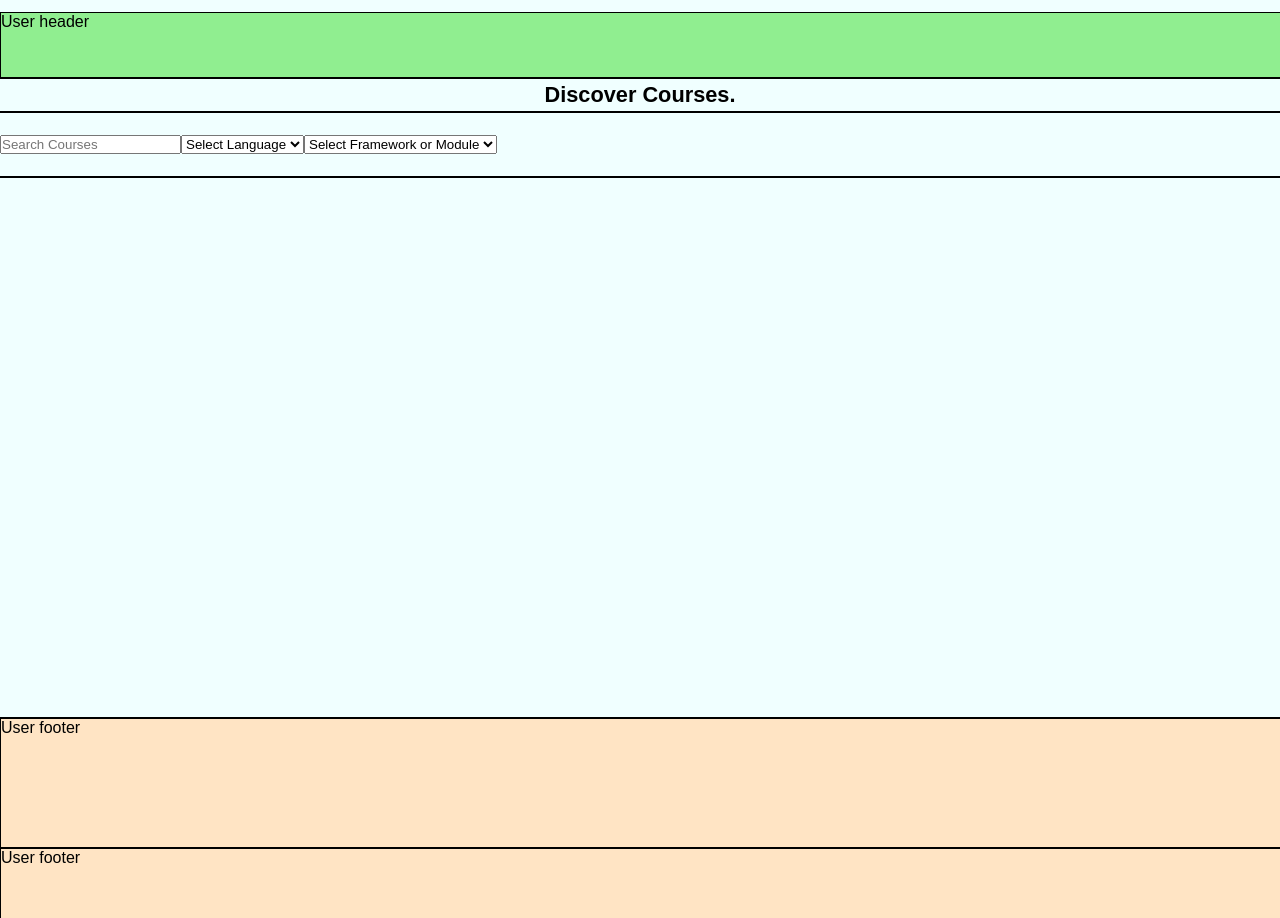
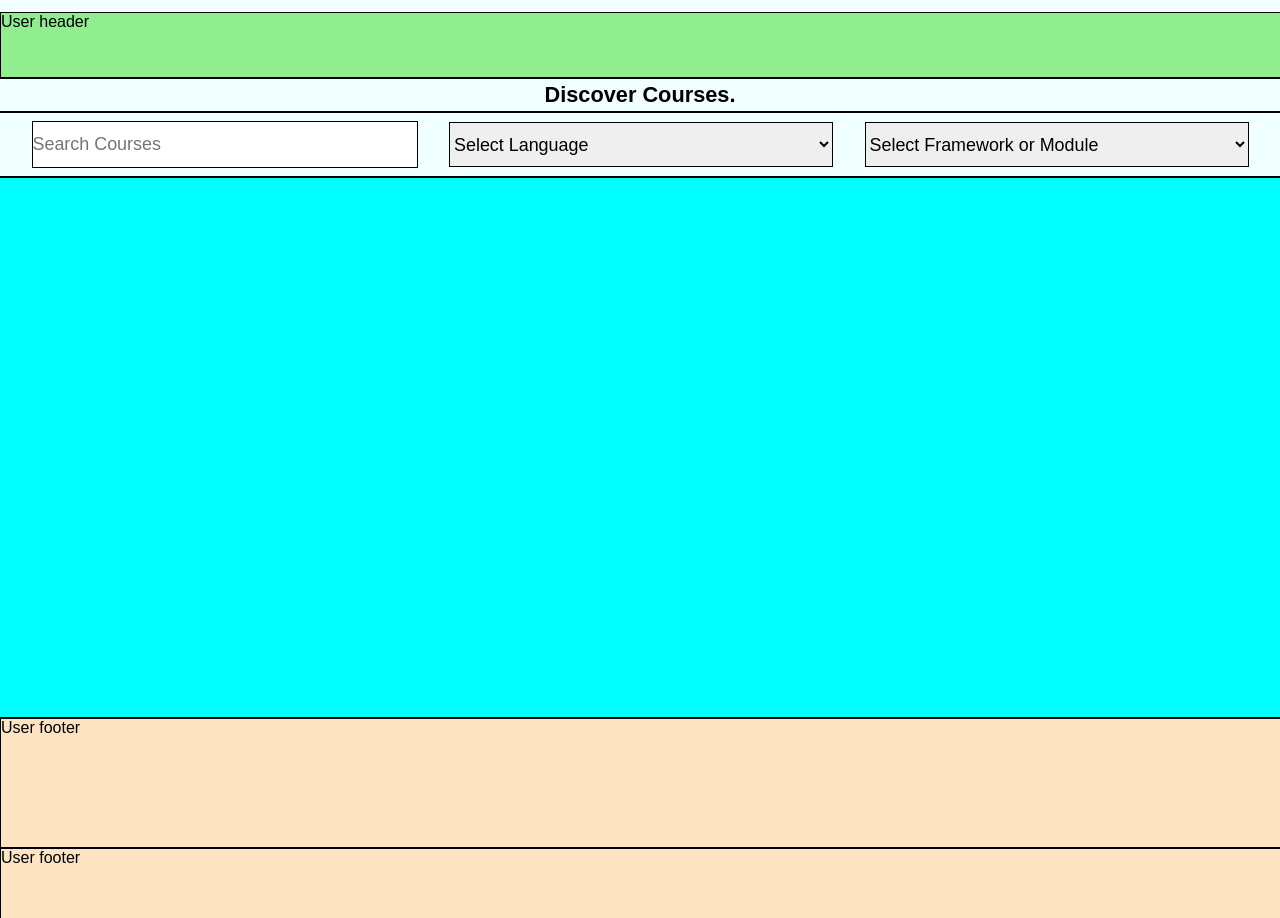
Before and after one commit to MokuaEnock/NxT-learn, a React (Create React App) app: page / in a window 1280 px wide. Shown: the part 1999-2917 px from the top of the page. Built offline with nearby package versions, Linux system fonts and the light colour scheme.

Commit message:
style form in userhom

```diff
--- a/src/components/user/userHome.js
+++ b/src/components/user/userHome.js
@@ -25,7 +25,7 @@ function UserHome() {
             <option value="svelte">Svelte</option>
           </select>
         </form>
-        <div>
+        <div id="user_home_container">
 
         </div>
       </section>
--- a/src/index.css
+++ b/src/index.css
@@ -250,13 +250,28 @@ select:focus {
 #userHome>form {
   width: 100%;
   height: 10%;
+  justify-content: space-evenly;
+  align-items: center;
 }
 
-#userHome>div {
+#userHome>form>* {
+  width: 30%;
+  height: 70%;
+  justify-content: space-evenly;
+  align-items: center;
+  border: thin solid;
+  font-size: 1.4vw;
+}
+
+#userHome>form>*:focus {
+  outline: none;
+}
+
+
+#user_home_container {
   width: 100%;
   height: 85%;
-  flex-direction: row;
-  justify-content: space-evenly;
+  background-color: aqua;
 }
 
 /* contact ================================================================== */
```
